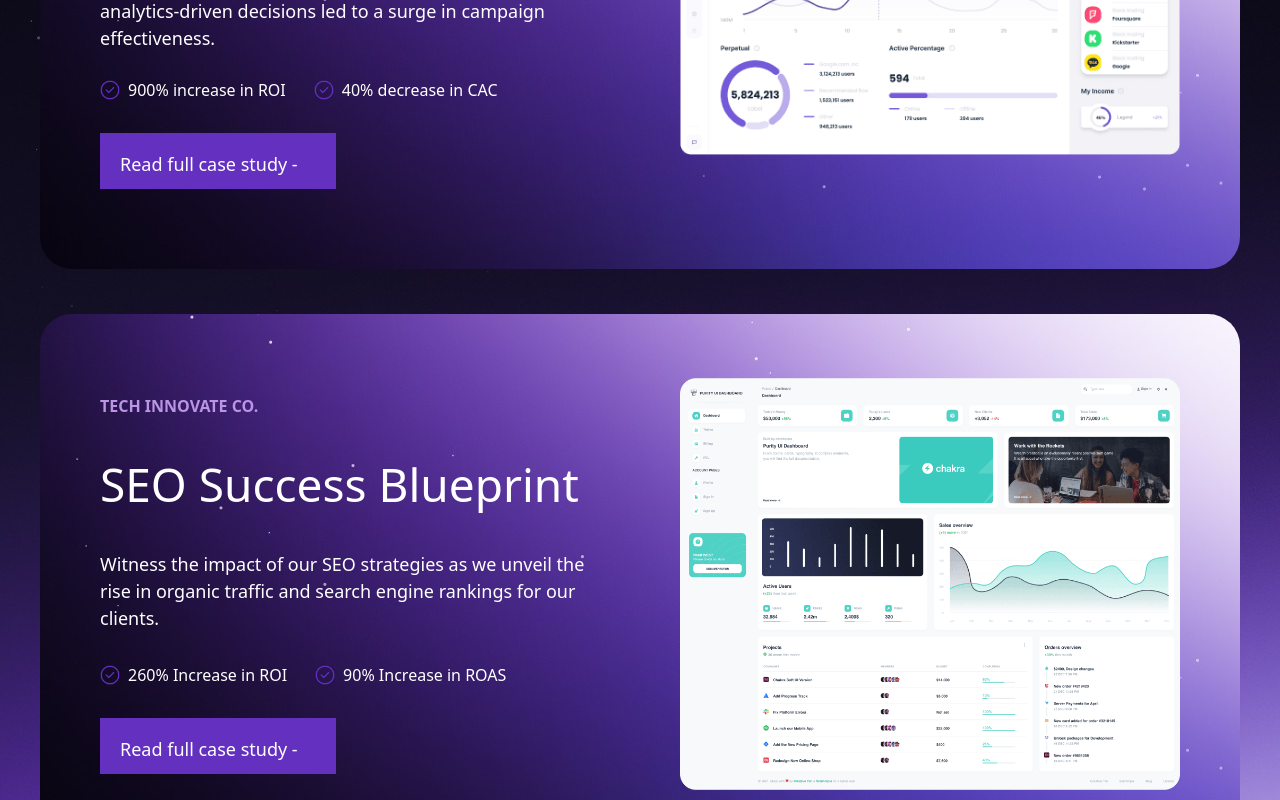
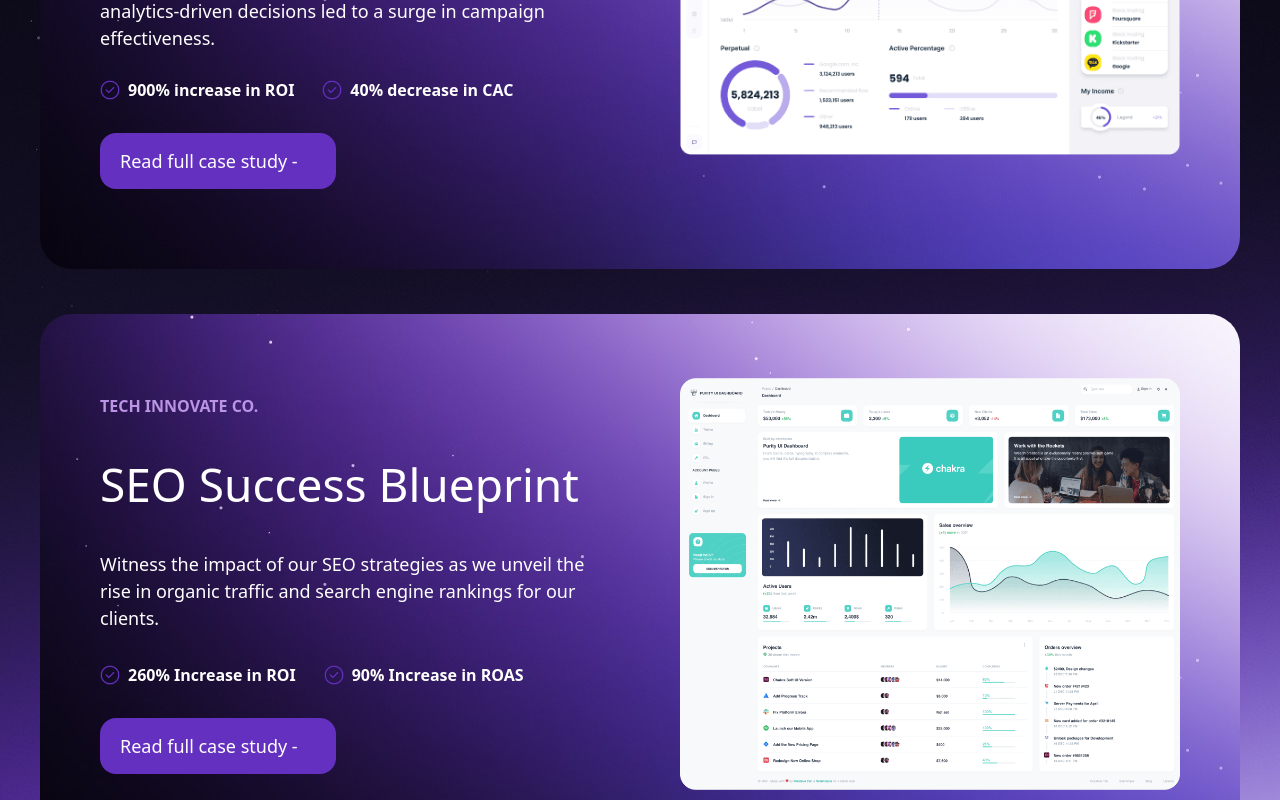
Before and after one commit to deepak-077/digital_Marketing, a Next.js app: page / in a window 1280 px wide. Shown: the part 3780-4580 px from the top of the page. Built offline with nearby package versions, Linux system fonts and the light colour scheme.

Commit message:
page 6 modified

```diff
--- a/app/components/Sixth.tsx
+++ b/app/components/Sixth.tsx
@@ -25,18 +25,18 @@ function Sixth(){
                         {/* metrics */}
                         <div className="flex gap-7">
 
-                            <div className="h-[26px] flex gap-2 items-center">
+                            <div className="h-[26px] flex gap-2 items-center font-semibold">
                                 <img src="tick.png" alt="" className="size-5"/>
                                 <h5>900% increase in ROI</h5>
                             </div>
 
-                            <div className="h-[26px] flex gap-2 items-center">
+                            <div className="h-[26px] flex gap-2 items-center font-semibold">
                                 <img src="tick.png" alt="" className="size-5"/>
                                 <h5>40% decrease in CAC</h5>
                             </div>
                         </div>
 
-                        <div className="w-59 h-14 bg-[#6430C0] px-5 py-[18px]">
+                        <div className="w-59 h-14 bg-[#6430C0] px-5 py-[18px] flex items-center rounded-2xl">
                             <p className="text-[18px]">Read full case study - </p>
                         </div>
 
@@ -63,18 +63,18 @@ function Sixth(){
                         {/* metrics */}
                         <div className="flex gap-7">
 
-                            <div className="h-[26px] flex gap-2 items-center">
+                            <div className="h-[26px] flex gap-2 items-center font-semibold">
                                 <img src="tick.png" alt="" className="size-5"/>
                                 <h5>260% Increase in ROI</h5>
                             </div>
 
-                            <div className="h-[26px] flex gap-2 items-center">
+                            <div className="h-[26px] flex gap-2 items-center font-semibold">
                                 <img src="tick.png" alt="" className="size-5"/>
                                 <h5>90% Increase in ROAS</h5>
                             </div>
                         </div>
 
-                        <div className="w-59 h-14 bg-[#6430C0] px-5 py-[18px]">
+                        <div className="w-59 h-14 bg-[#6430C0] px-5 py-[18px] flex items-center rounded-2xl">
                             <p className="text-[18px]">Read full case study - </p>
                         </div>
 
```
